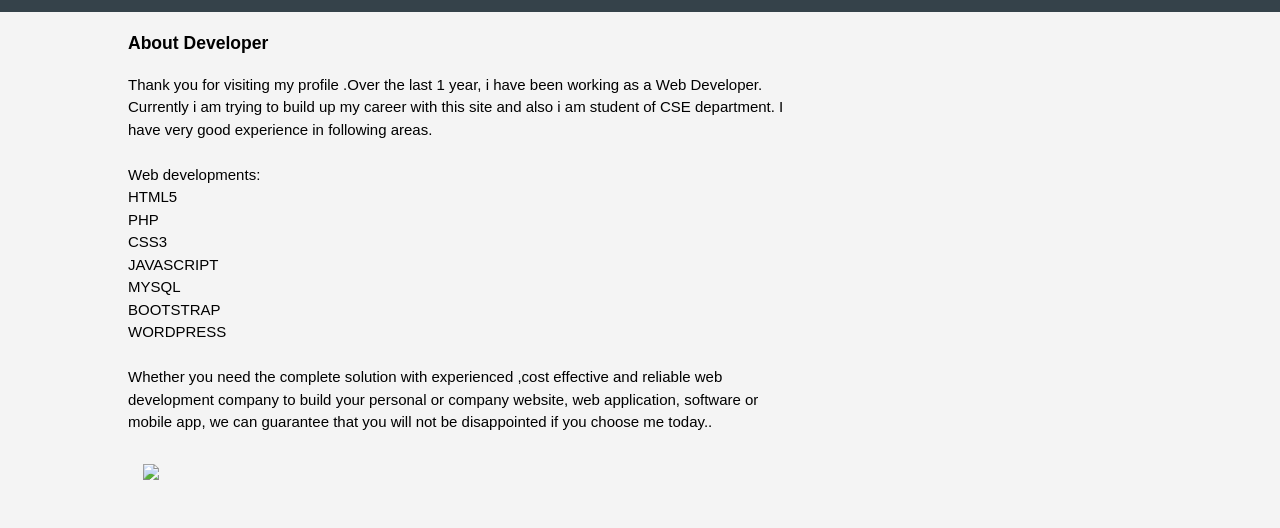
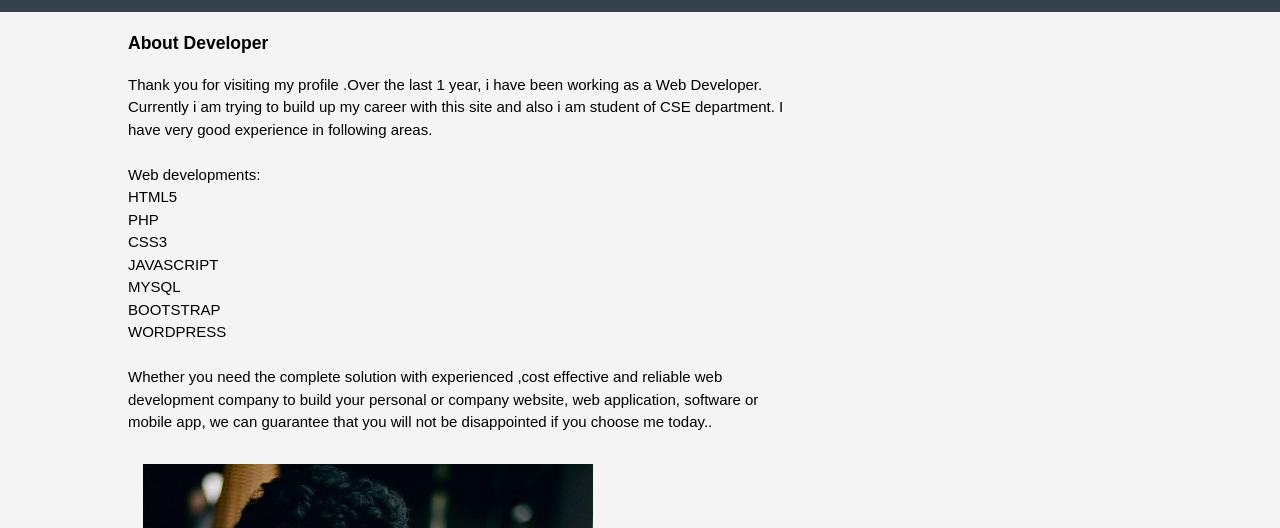
Before and after one commit to Rihaan17/rihaan17.github.io, a plain HTML site: page about.html in a window 1280 px wide. Shown: the part 167-695 px from the top of the page. Drawn offline with Linux system fonts and the light colour scheme; files that its build step writes are made by us from their sources.

Commit message:
Update about.html

```diff
--- a/about.html
+++ b/about.html
@@ -51,7 +51,7 @@ Whether you need the complete solution with experienced ,cost effective and reli
   web application, software or mobile app, we can guarantee that you will not be disappointed if you choose me today..
 </p>
           <p class="dark">
-            <img src="photo.jpg">
+            <img src="images/photo.jpg">
           </p>
         </article>
       </div>
```
